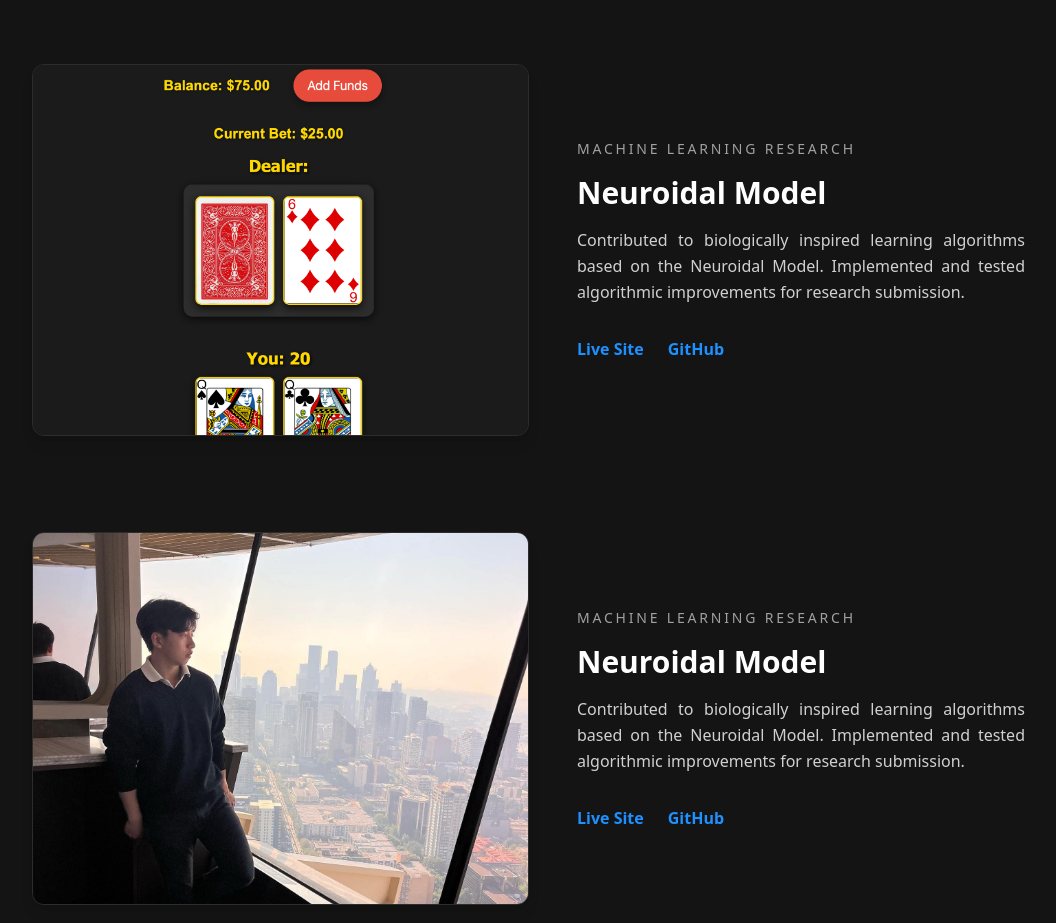
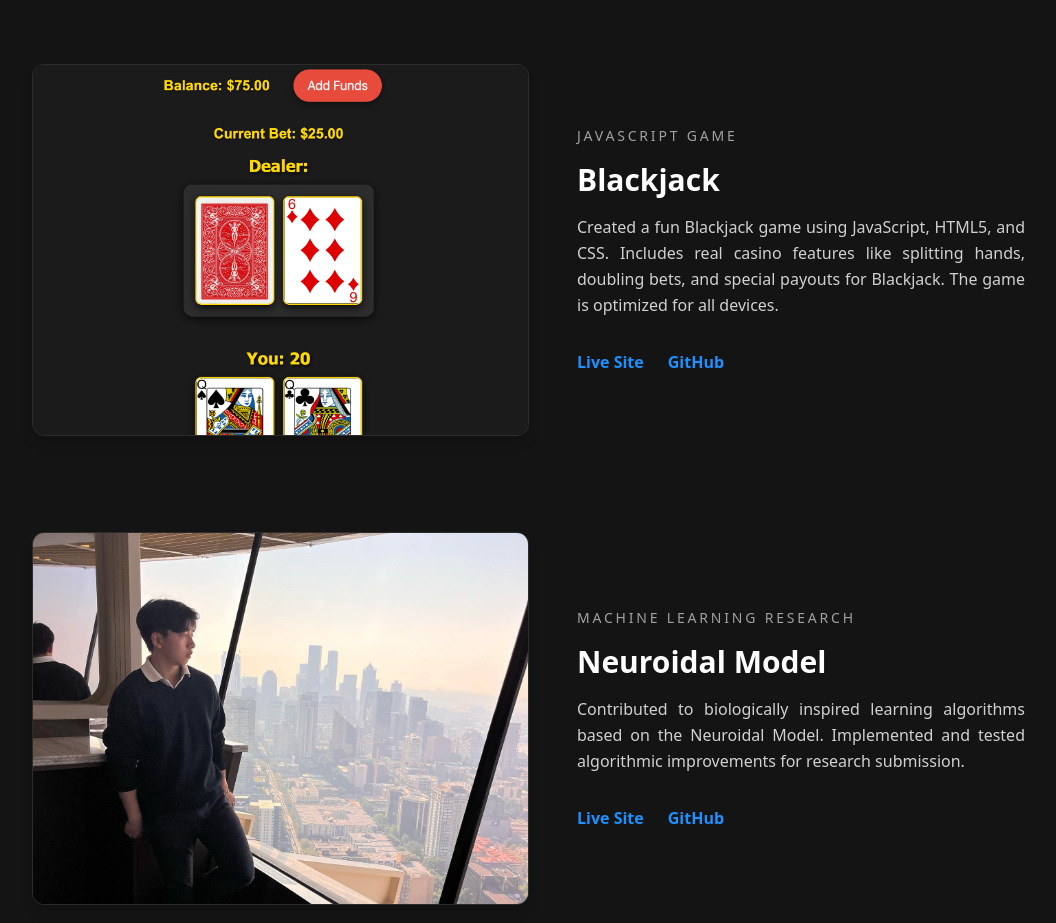
Before and after one commit to Luke7787/website-portfolio, a Next.js app in the folder luke-portfolio/: page / in a window 1280 px wide. Shown: the part 2680-3603 px from the top of the page, without its empty margins (87-1143 px from the left). Built offline with nearby package versions, Linux system fonts and the light colour scheme.

Commit message:
updated project 3 text section

```diff
--- a/luke-portfolio/src/app/page.tsx
+++ b/luke-portfolio/src/app/page.tsx
@@ -676,28 +676,33 @@ export default function Page() {
             {/* Text */}
             <div className="text-left space-y-4">
               <p className="text-sm tracking-[0.2em] text-white/60 uppercase">
-                MACHINE LEARNING RESEARCH
+                JAVASCRIPT GAME
               </p>
 
               <h3 className="text-2xl md:text-3xl font-bold text-white">
-                Neuroidal Model
+                Blackjack
               </h3>
 
               <p className="text-white/80 leading-relaxed text-justify max-w-md">
-                Contributed to biologically inspired learning algorithms based
-                on the Neuroidal Model. Implemented and tested algorithmic
-                improvements for research submission.
+                Created a fun Blackjack game using JavaScript, HTML5, and CSS.
+                Includes real casino features like splitting hands, doubling
+                bets, and special payouts for Blackjack. The game is optimized
+                for all devices.
               </p>
 
               <div className="flex gap-6 pt-4">
                 <a
-                  href="#"
+                  href="https://luke7787.github.io/Blackjack/"
+                  target="_blank"
+                  rel="noopener noreferrer"
                   className="text-[#1E90FF] font-semibold hover:underline"
                 >
                   Live Site
                 </a>
                 <a
-                  href="#"
+                  href="https://github.com/Luke7787/Blackjack"
+                  target="_blank"
+                  rel="noopener noreferrer"
                   className="text-[#1E90FF] font-semibold hover:underline"
                 >
                   GitHub
```
